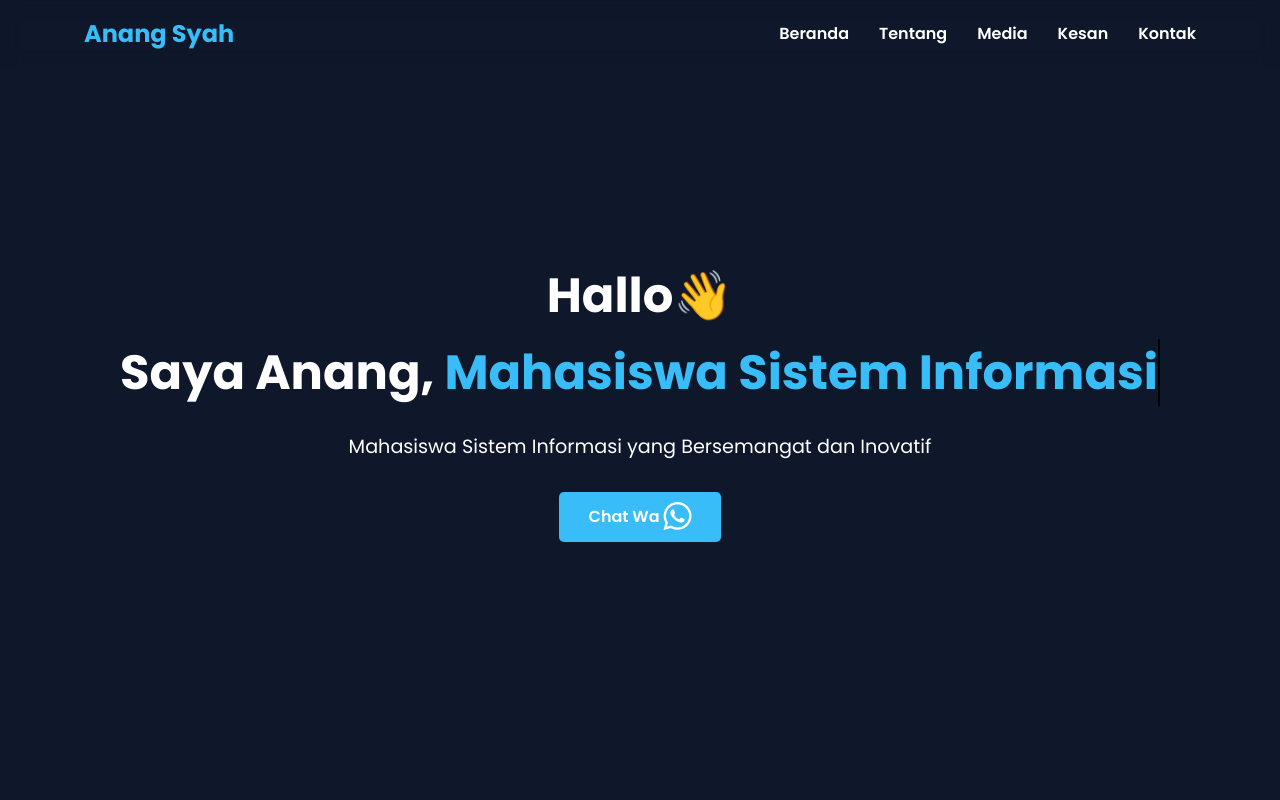
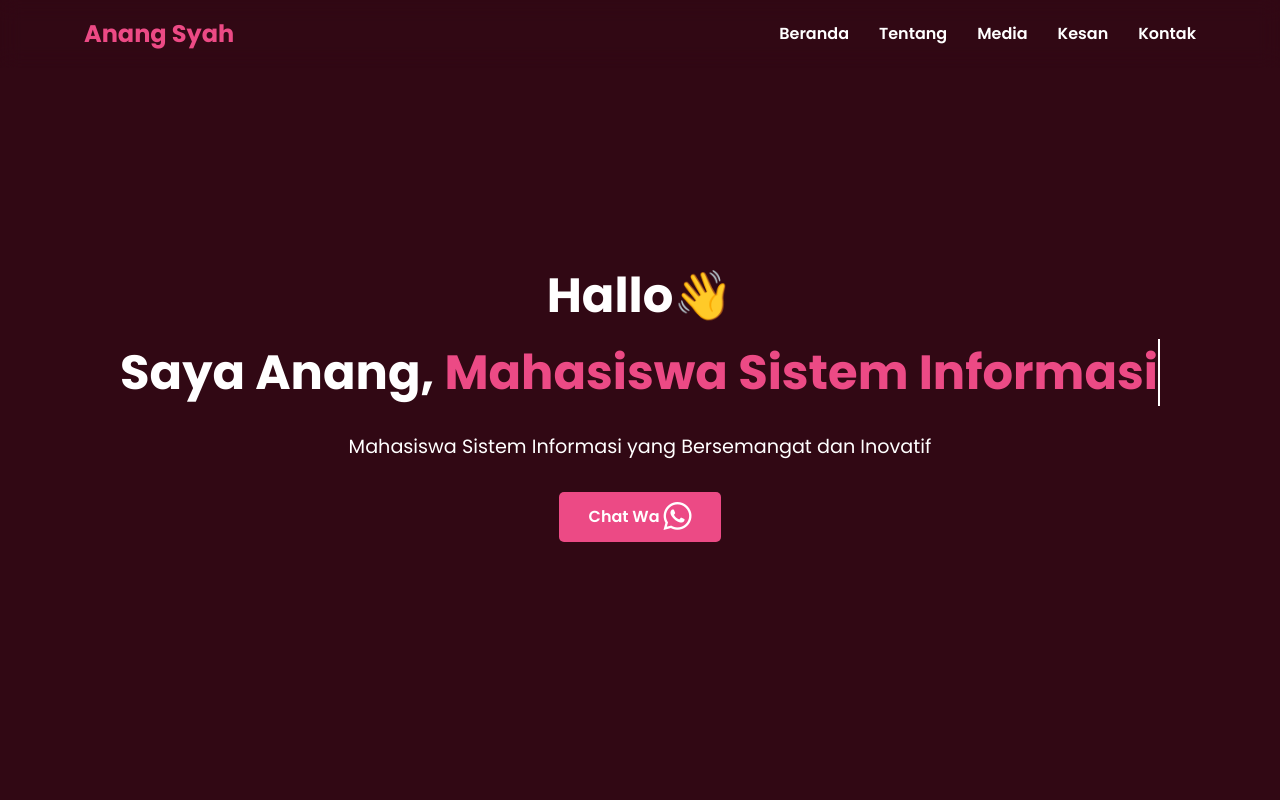
Before and after one commit to Anang20/web-profile, a plain HTML site: page index.html in a window 1280 px wide. Shown: the top 800 px of the page. Drawn offline with Linux system fonts and the light colour scheme.

Commit message:
style: change color theme

```diff
--- a/assets/script.js
+++ b/assets/script.js
@@ -64,7 +64,7 @@ document.addEventListener('DOMContentLoaded', () => {
     const texts = [
         "Frontend Developer",
         "Mahasiswa Sistem Informasi",
-        "Mahasiswa Unpam",
+        "Mahasiswa UNPAM",
     ];
 
     let currentTextIndex = 0;
@@ -88,23 +88,4 @@ document.addEventListener('DOMContentLoaded', () => {
 
     typingInterval = setInterval(typeText, 100);
 
-    // audio
-    const audioPlayer = document.getElementById('audioPlayer');
-
-    // Fungsi untuk memulai audio
-    const playAudio = () => {
-        audioPlayer.play().catch(error => {
-            console.log("Audio tidak dapat diputar secara otomatis:", error);
-        });
-    };
-
-    // Menunggu audio untuk dimuat dan kemudian mengatur waktu
-    audioPlayer.addEventListener('loadedmetadata', () => {
-        // Set waktu yang diinginkan (dalam detik) saat audio pertama kali dimuat
-        const startTime = 185 ; // contoh: mulai pada menit ke-1 (60 detik)
-        audioPlayer.currentTime = startTime;
-
-        // Mencoba memutar audio
-        playAudio();
-    });
 });
--- a/assets/style.css
+++ b/assets/style.css
@@ -1,6 +1,6 @@
 :root {
-    --primary-color: #38bdf8;
-    --bg-color: #0f172a;
+    --primary-color: #ec4a85;
+    --bg-color: #310814;
     --text-color: #ffffff;
 }
 
@@ -124,7 +124,7 @@ nav {
 
 @keyframes caret-blink {
     0%, 100% { border-color: transparent; }
-    50% { border-color: black; }
+    50% { border-color: var(--text-color); }
 }
 
 .btn {
```
